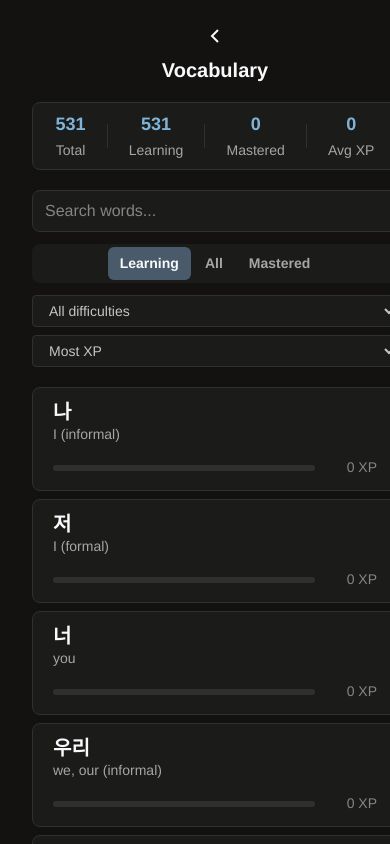
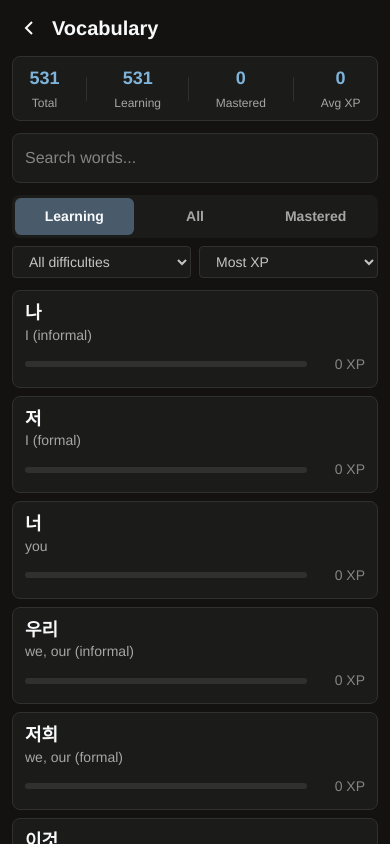
Before and after one commit to BryanHogan/gametolearnkorean, a SvelteKit app: page /vocabulary in a window 390 px wide. Shown: the top 844 px of the page. Built offline with nearby package versions, Linux system fonts and the light colour scheme.

Commit message:
improved css /vocabulary page

```diff
--- a/src/routes/vocabulary/+page.svelte
+++ b/src/routes/vocabulary/+page.svelte
@@ -142,7 +142,7 @@
                         <option value={level}>Difficulty {level}</option>
                     {/each}
                 </select>
-                <select id="sort-select" bind:value={sortBy} aria-label="Sort words by">by">
+                <select id="sort-select" bind:value={sortBy} aria-label="Sort words by">
                     <option value="xp-desc">Most XP</option>
                     <option value="xp-asc">Least XP</option>
                     <option value="korean">Korean A-Z</option>
@@ -200,7 +200,9 @@
 <style>
     .vocabulary-view {
         padding-block: var(--space-m) var(--space-l);
-        gap: var(--space-m);
+        row-gap: var(--space-m);
+        column-gap: 0;
+        overflow-x: hidden;
     }
 
     /* Header */
@@ -225,6 +227,8 @@
         border: 1px solid var(--color-neutral-700);
         border-radius: var(--border-radius-m);
         padding: var(--space-s) var(--space-m);
+        max-width: 100%;
+        box-sizing: border-box;
     }
 
     .stat {
@@ -255,6 +259,8 @@
     .controls {
         display: grid;
         gap: var(--space-s);
+        max-width: 100%;
+        box-sizing: border-box;
     }
 
     .search input {
@@ -338,6 +344,7 @@
     .word-list {
         display: grid;
         gap: var(--space-xs);
+        max-width: 100%;
     }
 
     .word-card {
@@ -350,6 +357,8 @@
         border-radius: var(--border-radius-m);
         padding: var(--space-s) var(--space-m);
         transition: border-color var(--transition-normal);
+        max-width: 100%;
+        box-sizing: border-box;
     }
 
     .word-card:hover {
@@ -362,8 +371,9 @@
     }
 
     .word-main {
-        flex-shrink: 0;
+        flex: 1;
         min-width: 0;
+        overflow: hidden;
     }
 
     .word-korean {
@@ -371,20 +381,24 @@
         font-size: var(--text-size-xl);
         font-weight: var(--font-weight-semi-bold);
         line-height: 1.2;
+        overflow: hidden;
+        text-overflow: ellipsis;
     }
 
     .word-english {
         margin: 0;
         color: var(--color-neutral-400);
         font-size: var(--font-size-small);
+        overflow: hidden;
+        text-overflow: ellipsis;
     }
 
     .word-progress {
         display: flex;
         align-items: center;
         gap: var(--space-s);
-        flex: 1;
-        max-width: 200px;
+        flex-shrink: 0;
+        width: 180px;
     }
 
     .progress-bar {
@@ -466,16 +480,23 @@
 
     /* Mobile adjustments */
     @media (max-width: 30rem) {
-        .page-header {
-            flex-direction: column;
+        .vocabulary-view {
+            padding-block: var(--space-s) var(--space-m);
+            row-gap: var(--space-s);
+            column-gap: 0;
         }
 
         .stats-strip {
-            padding: var(--space-xs) var(--space-s);
+            padding: var(--space-xs) var(--space-2xs);
+            gap: var(--space-2xs);
         }
 
         .stat-value {
             font-size: var(--font-size-large);
+        }
+
+        .stat-label {
+            font-size: 0.75rem;
         }
 
         .stat-divider {
@@ -485,29 +506,48 @@
         .word-card {
             flex-direction: column;
             align-items: stretch;
-            gap: var(--space-s);
+            gap: var(--space-xs);
+            padding: var(--space-s);
+        }
+
+        .word-korean {
+            font-size: var(--font-size-large);
         }
 
         .word-progress {
-            max-width: none;
+            width: 100%;
+            justify-content: space-between;
+            gap: var(--space-xs);
         }
 
         .filter-sort-row {
             flex-direction: column;
             align-items: stretch;
+            gap: var(--space-xs);
         }
 
         .pill-group {
+            width: 100%;
             justify-content: center;
         }
 
+        .pill-group button {
+            flex: 1;
+            text-align: center;
+            padding: var(--space-xs) var(--space-2xs);
+        }
+
         .select-group {
-            flex-direction: column;
+            flex-direction: row;
             width: 100%;
         }
 
         select {
-            width: 100%;
+            flex: 1;
+        }
+
+        .search input {
+            padding: var(--space-s);
         }
     }
 </style>
```
